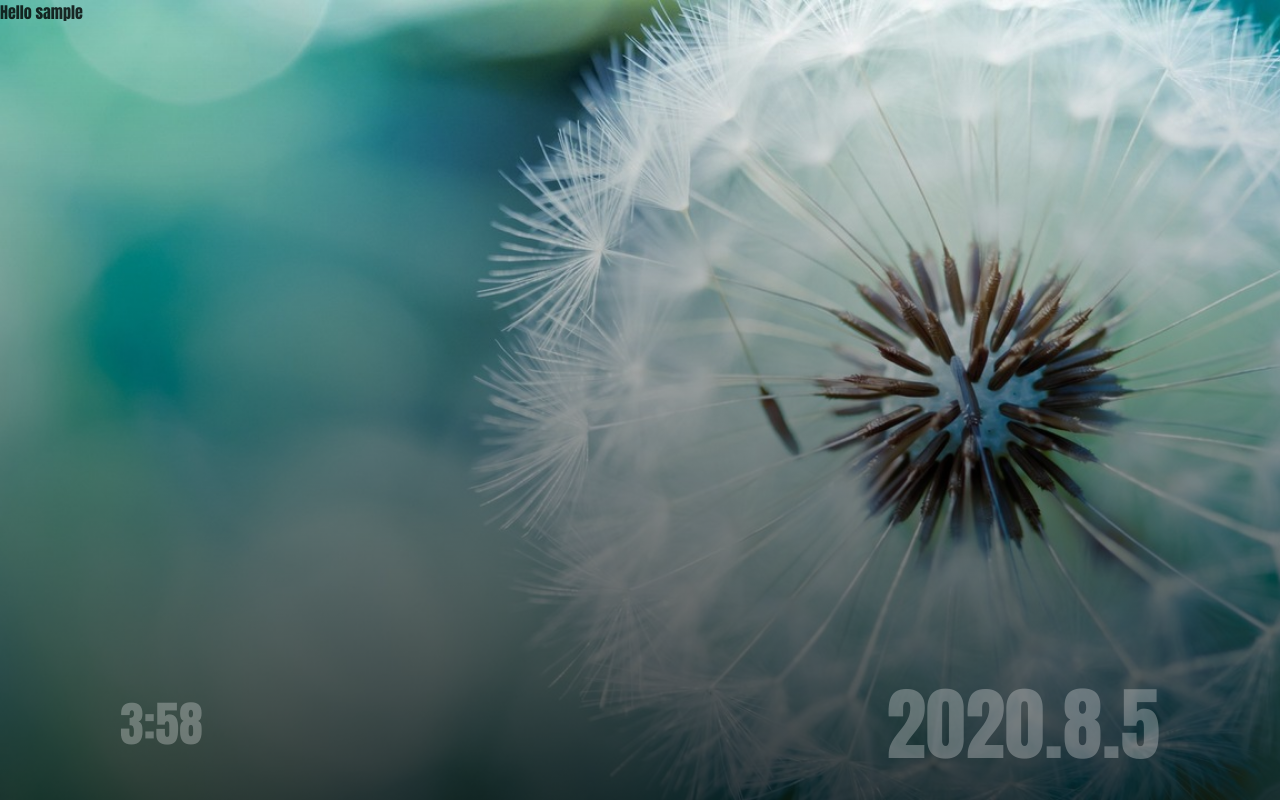
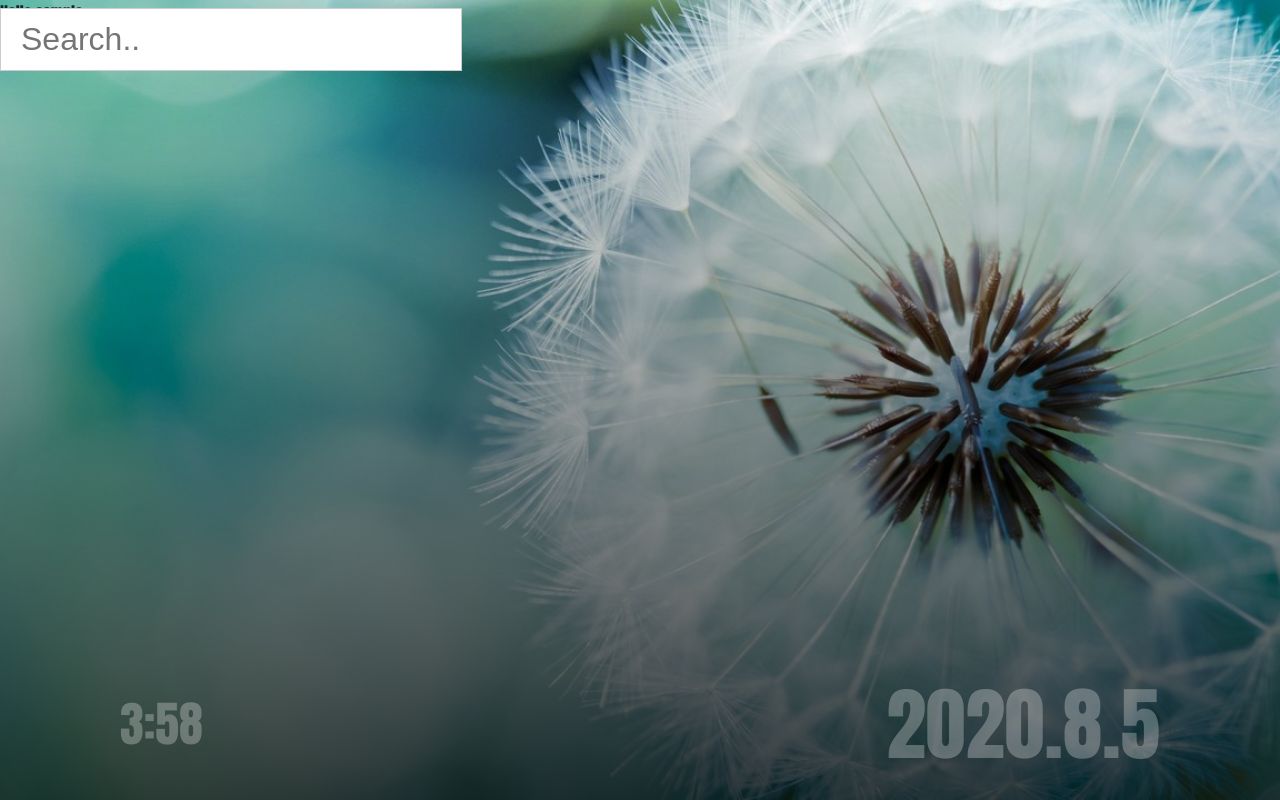
Before and after one commit to linlifeng/photoCalendar, a Flask app: a page that uses templates/index.html in a window 1280 px wide. Run offline with Flask 2, Linux system fonts and the light colour scheme; some libraries are stand-ins or nearby versions; some web fonts are replaced.

Commit message:
ugly search implemented.

```diff
--- a/app.py
+++ b/app.py
@@ -139,21 +139,27 @@ def generate_diary():
         upload_and_save_image_file(request)
     return '', 204
 
-@app.route("/search/<key>")
-def search_diary(key):
+
+@app.route("/search", methods=['POST','GET'])
+def search_diary():
+    key = request.args['query']
+    if not key:
+        return render_template("index.html")
     import subprocess
     try:
-        result = subprocess.check_output('grep %s %s*' % (key, DIARY_FOLDER), shell=True)
+        result = subprocess.check_output('grep "%s" %s*' % (key, DIARY_FOLDER), shell=True)
     except subprocess.CalledProcessError:
-        return "%s is not found in any entries." % key
+        search_result = "%s is not found in any entries." % key
+        return render_template("index.html", search_result=search_result)
 
     result_list = result.decode('utf-8').split('\n')
-    files = []
+    search_result = ''
     for hit in result_list:
         file = hit.replace(DIARY_FOLDER, '').split(':')[0]
-        files.append(file)
-
-    return str(files)
+        date = file.split('.')[0]
+        link = '<a onclick="showDiary(\'%s\')">%s</a><br/>' % (date, date)
+        search_result += link
+    return render_template("index.html", search_result=search_result)
 
 if __name__ == "__main__":
     app.secret_key = 'some secret key'
--- a/static/css/main.css
+++ b/static/css/main.css
@@ -64,7 +64,10 @@ opacity: .5;
 }
 #infoBox{z-index: 10; display: none}
 
-
+#searchBar{
+    position: fixed;
+    z-index: 100;
+}
 #btnNext, #btnPrev {
 	z-index: 6;
 	position: fixed;
--- a/templates/index.html
+++ b/templates/index.html
@@ -27,6 +27,13 @@
 
 </head>
 <body>
+    <div id="searchBar">
+        <form action="/search">
+            <input type="text" id="search_input" name="query" placeholder="Search..">
+        </form>
+        <div id="searchResult">{{ search_result | safe }}</div>
+    </div>
+
 
     <div id="background" onclick="showCalendar()"> </div>
     <div id="curtain" onclick="showCalendar()">{{ greetings }}</div>
```
